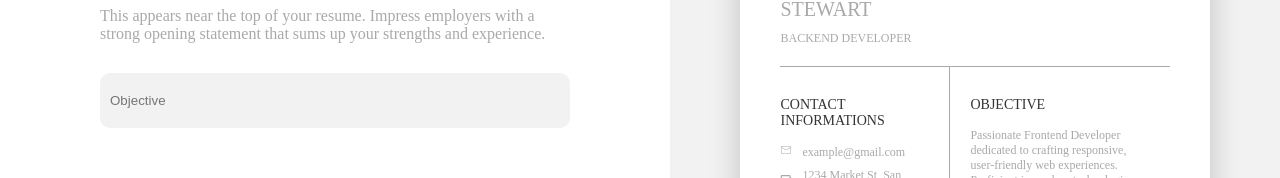
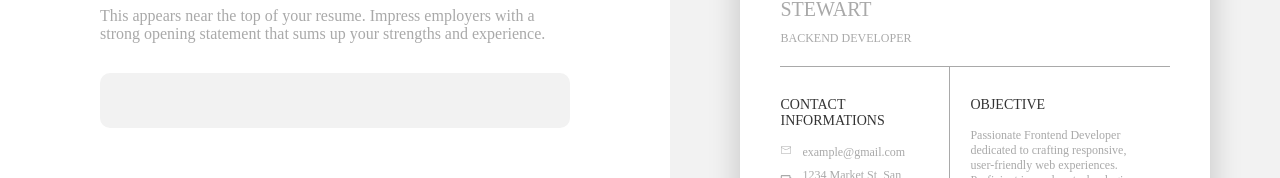
Before and after one commit to jovana623/cv-genius, a React (Vite) app: page /objective in a window 1280 px wide. Shown: the part 206-384 px from the top of the page. Built offline with nearby package versions, Linux system fonts and the light colour scheme.

Commit message:
Implemented hook form for adding and deleteing for objective

```diff
--- a/src/app/store.js
+++ b/src/app/store.js
@@ -5,6 +5,7 @@ import experienceReducer from "../features/experence/experienceSlice";
 import educationReducer from "../features/education/educationSlice";
 import skillsReducer from "../features/skills/skillsSlice";
 import languageReducer from "../features/languages/languageSlice";
+import objectiveReducer from "../features/objective/objectiveSlice";
 
 export const store = configureStore({
   reducer: {
@@ -14,5 +15,6 @@ export const store = configureStore({
     education: educationReducer,
     skills: skillsReducer,
     language: languageReducer,
+    objective: objectiveReducer,
   },
 });
--- a/src/features/objective/ObjectiveForm.jsx
+++ b/src/features/objective/ObjectiveForm.jsx
@@ -1,7 +1,11 @@
 import "../../styles/layout/FormLayout.scss";
-import TextField from "../../ui/TextField";
+import "../../styles/components/TextField.scss";
+import { useDispatch } from "react-redux";
+import { changeObjective } from "./objectiveSlice";
 
 function ObjectiveForm() {
+  const dispatch = useDispatch();
+
   return (
     <div className="form__container">
       <h1 className="form__container--title">
@@ -11,7 +15,11 @@ function ObjectiveForm() {
         This appears near the top of your resume. Impress employers with a
         strong opening statement that sums up your strengths and experience.
       </p>
-      <TextField name="objective">Objective</TextField>
+      <input
+        type="text"
+        className="field__text"
+        onChange={(e) => dispatch(changeObjective(e.target.value))}
+      />
     </div>
   );
 }
--- a/src/features/objective/ObjectiveInformations.jsx
+++ b/src/features/objective/ObjectiveInformations.jsx
@@ -1,15 +1,12 @@
+import { useSelector } from "react-redux";
 import "../../styles/components/ObjectiveInformations.scss";
 
 function ObjectiveInformations() {
+  const { text } = useSelector((state) => state.objective);
   return (
     <div className="objective__container">
       <h3 className="objective__container--title">OBJECTIVE</h3>
-      <p className="objective__container--text">
-        Passionate Frontend Developer dedicated to crafting responsive,
-        user-friendly web experiences. Proficient in modern technologies such as
-        HTML, CSS, JavaScript, and frameworks like React. Committed to
-        continuous learning and delivering high-quality code.
-      </p>
+      <p className="objective__container--text">{text}</p>
     </div>
   );
 }
--- /dev/null
+++ b/src/features/objective/objectiveSlice.js
@@ -0,0 +1,18 @@
+import { createSlice } from "@reduxjs/toolkit";
+
+const initialState = {
+  text: "Passionate Frontend Developer dedicated to crafting responsive, user-friendly web experiences. Proficient in modern technologies such as HTML, CSS, JavaScript, and frameworks like React. Committed to continuous learning and delivering high-quality code.",
+};
+
+const objectiveSlice = createSlice({
+  name: "objective",
+  initialState,
+  reducers: {
+    changeObjective(state, action) {
+      state.text = action.payload;
+    },
+  },
+});
+
+export const { changeObjective } = objectiveSlice.actions;
+export default objectiveSlice.reducer;
```
